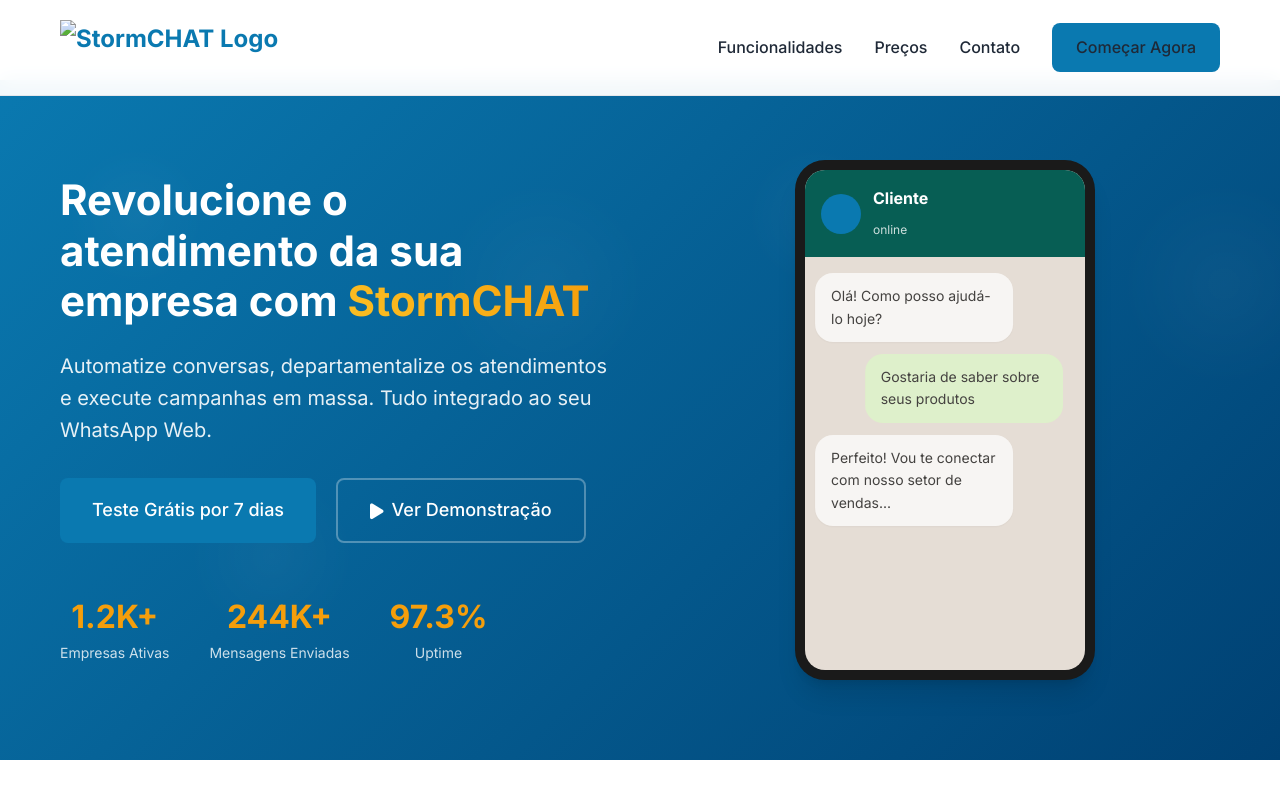
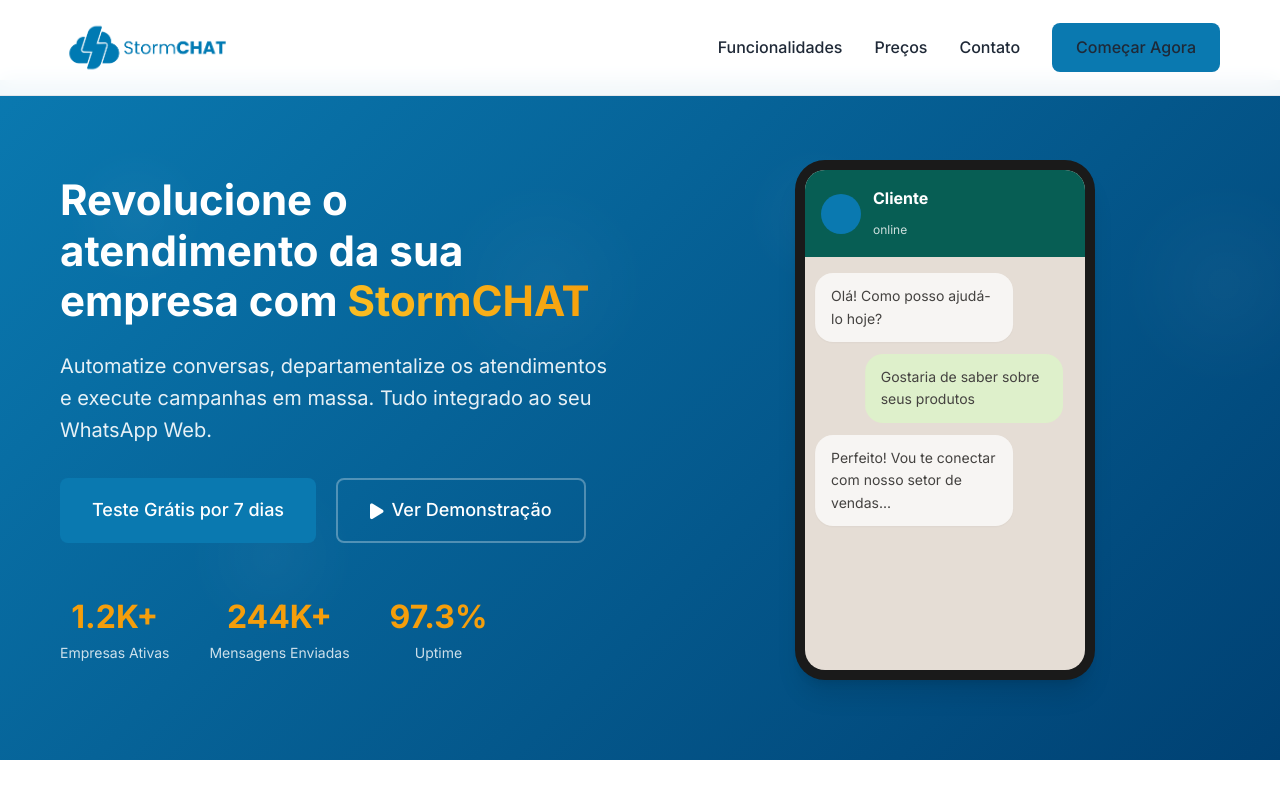
Before and after one commit to Geendersom/WebSiteStorm, a plain HTML site: page src/index.html in a window 1280 px wide. Shown: the top 800 px of the page. Drawn offline with Linux system fonts and the light colour scheme.

Commit message:
.gitignore e README.md e diretório src com arquivos de index.html, script.js e styles.css

```diff
--- a/index.html
+++ b/src/index.html
@@ -28,7 +28,7 @@
                 <!-- TESTE
                     <i class="fas fa-bolt"></i>
                     <span>StormCHAT</span> -->
-                    <img src="logo-stormchat.png" alt="StormCHAT Logo" class="logo-image">
+                    <img src="../assets/logo-stormchat.png" alt="StormCHAT Logo" class="logo-image">
                 </div>
 
                 <!-- Menu de navegação principal -->
@@ -383,7 +383,7 @@
                     <!-- TESTE
                          <i class="fas fa-bolt"></i>
                          <span>StormCHAT</span> -->
-                        <img src="white-stormchat.png" alt="StormCHAT Logo" class="logo-image">
+                        <img src="../assets/white-stormchat.png" alt="StormCHAT Logo" class="logo-image">
                     </div>
                     <p>Revolucione seu WhatsApp Business com automação inteligente e atendimento profissional.</p>
 
```
Also changed, not shown: src/script.js (renamed from script.js), src/styles.css (renamed from styles.css), 2 other files.
